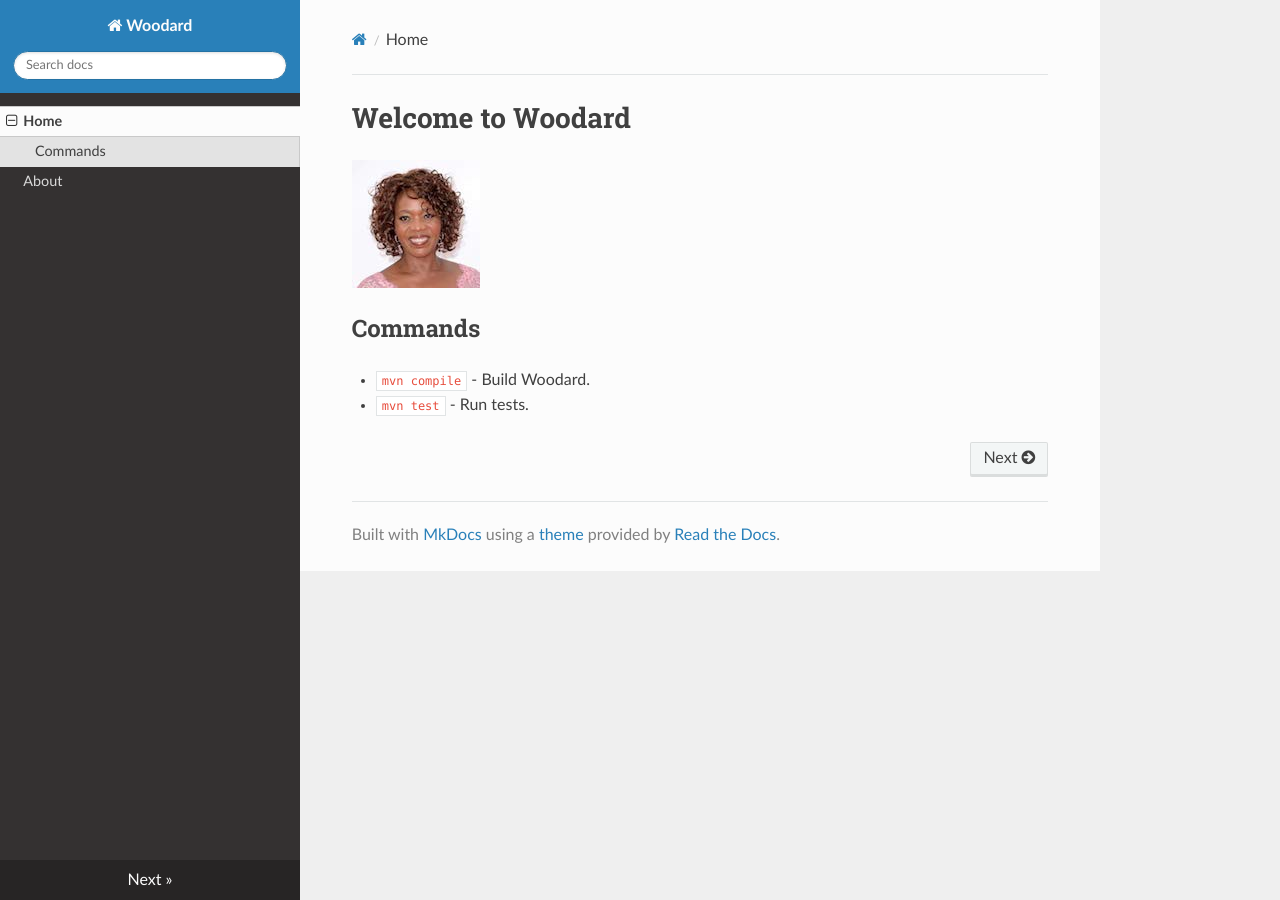
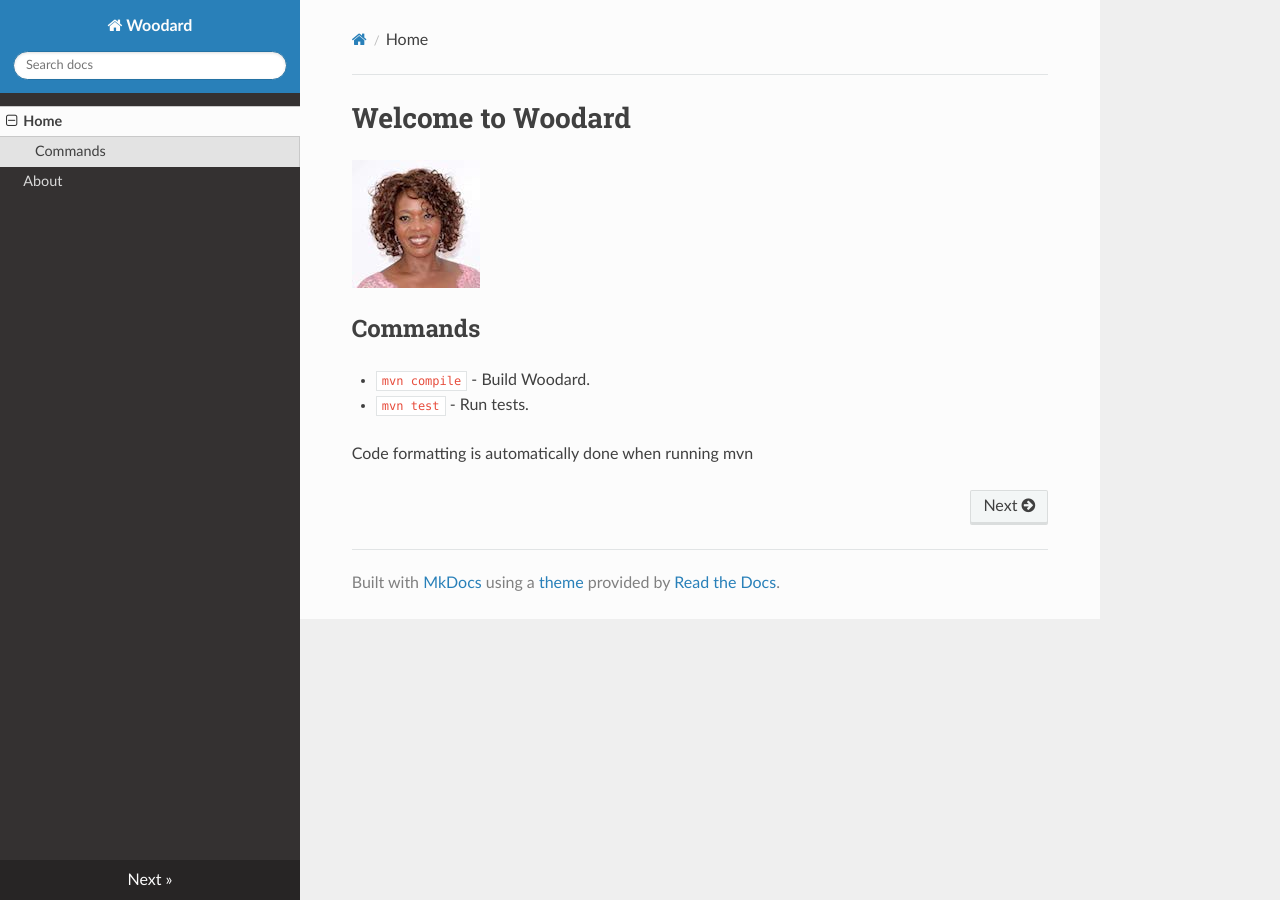
Before and after one commit to broadinstitute/alfre, an MkDocs documentation site: the page built from docs/index.md, in a window 1280 px wide. Built offline with MkDocs 1.6.1, drawn with Linux system fonts in a browser that asks for light colours; nearby versions of some CDN libraries.

Commit message:
added a line to readthedocs.io (#1)

```diff
--- a/docs/index.md
+++ b/docs/index.md
@@ -6,3 +6,5 @@
 
 * `mvn compile` - Build Woodard.
 * `mvn test` - Run tests.
+
+Code formatting is automatically done when running mvn
```
